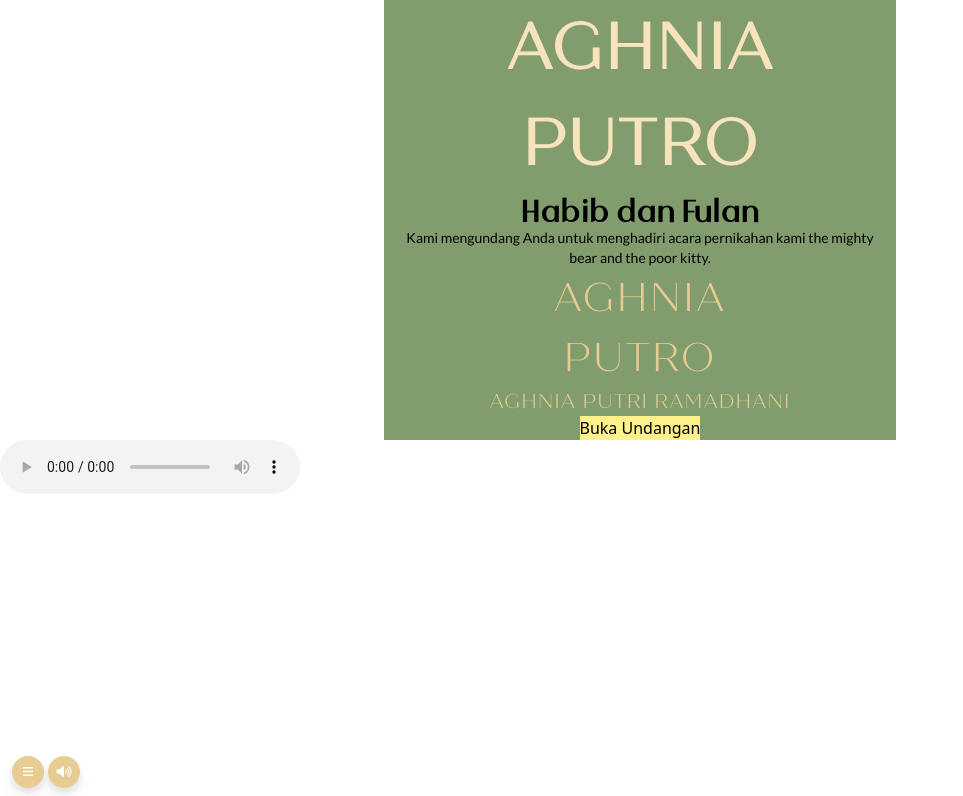
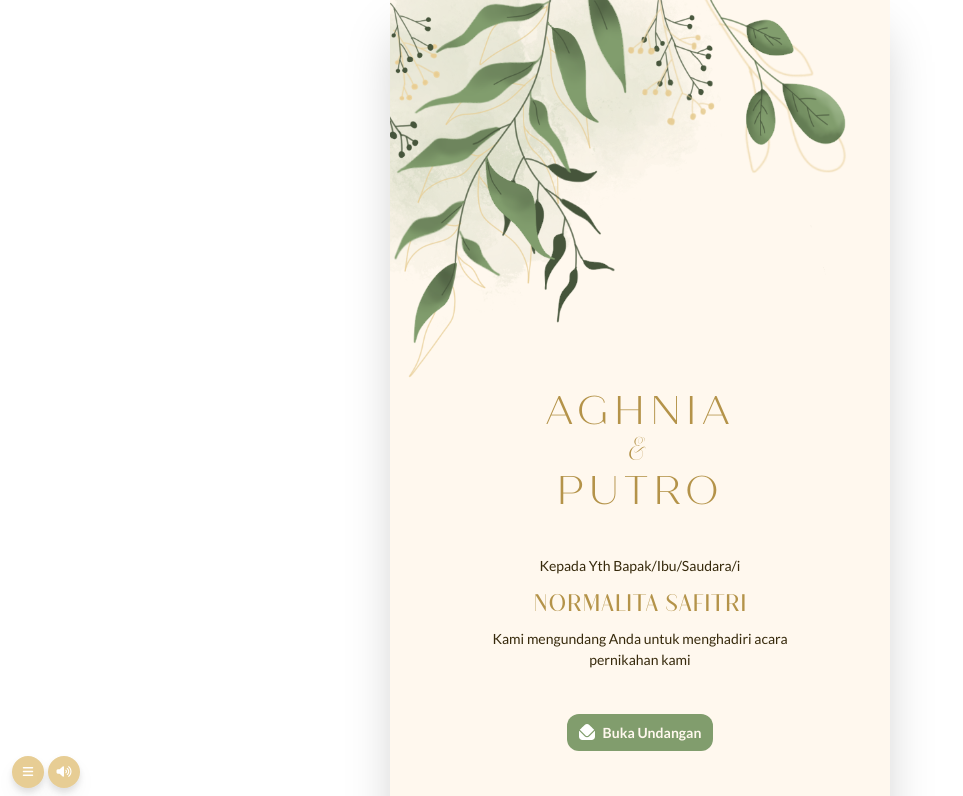
Before and after one commit to riomabox/ap-wedding, a website: page public/index.html in a window 1280 px wide. Shown: the top 796 px of the page, without its empty margins (0-963 px from the left). Drawn offline with Linux system fonts and the light colour scheme.

Commit message:
Slicing cover undangan

```diff
--- a/public/index.html
+++ b/public/index.html
@@ -15,13 +15,46 @@
       crossorigin="anonymous"
     ></script>
   </head>
-  <body>
+  <body class="m-auto max-w-mobile-invitation shadow-2xl">
     <section
       id="hero"
-      class="flex h-full w-full items-center justify-center text-center"
+      class="flex h-full w-full flex-col items-center justify-center bg-neutral-White pb-12 text-center"
     >
+      <!-- floral ornament -->
+      <div>
+        <img src="../public/images/floralornament-cover.png" />
+      </div>
+
+      <!-- cover-body -->
+      <div class="m-auto flex flex-col items-center gap-11">
+        <!-- nama-pengantin -->
+        <div class="MainTitle text-secondary-Brl-03">
+          <p>AGHNIA</p>
+          <p class="SubTitle">&</p>
+          <p>PUTRO</p>
+        </div>
+        <!-- invitation-words -->
+        <div class="m-auto flex max-w-xs flex-col items-center gap-2">
+          <p class="Body text-neutral-Black">Kepada Yth Bapak/Ibu/Saudara/i</p>
+          <p class="Heading1 text-secondary-Brl-03">NORMALITA SAFITRI</p>
+          <p class="Body text-neutral-Black">
+            Kami mengundang Anda untuk menghadiri acara pernikahan kami
+          </p>
+        </div>
+        <!-- button -->
+        <div>
+          <button
+            class="BodyBold inline-flex items-center rounded-xl bg-primary-OlderSage px-3 py-2 text-neutral-White"
+            href="#"
+          >
+            <img src="../public/icons/envelope-open.svg" class="mr-2 h-4 w-4" />
+            Buka Undangan
+          </button>
+        </div>
+      </div>
+    </section>
     <main>
-        <div class="m-auto max-w-lg bg-primary-OlderSage px-4">
+      <div class="bg-primary-OlderSage px-4">
         <p
           class="MainTitle bg-primary-OlderSage font-semibold text-secondary-Brl-01"
         >
@@ -45,9 +78,7 @@
           >
             PUTRO
           </p>
-            <p
-              class="font-qslight text-xl tracking-wider text-secondary-Brl-02"
-            >
+          <p class="font-qslight text-xl tracking-wider text-secondary-Brl-02">
             AGHNIA PUTRI RAMADHANI
           </p>
         </div>
@@ -55,7 +86,7 @@
         <button class="bg-yellow-200" href="#">Buka Undangan</button>
       </div>
     </main>
-    </section>
+
     <audio src="songs/Biru.mp3" controls></audio>
     <button
       onclick="buttonHandler()"
--- a/tailwind.config.js
+++ b/tailwind.config.js
@@ -34,16 +34,25 @@ module.exports = {
         },
       },
       fontSize: {
-        'MainTitle' : ['64px', {letterSpacing: '0.1rem'}],
-        'SubTitle' : ['48px'],
-        'Heading1' : '40px',
+        'MainTitle' : ['2.5rem', {letterSpacing: '0.3rem', lineHeight: '100%'}],
+        'SubTitle' : ['1.5rem'],
+        'Heading1' : '24px',
         'Heading2' : ['36px', {letterSpacing: '0.4rem'}],
         'Heading3'  : '36px',
         'Heading4' : ['28px', {letterSpacing: '0.24rem'}],
-        'Body' : '28px',
+        'Body' : '14px',
         'BodyLarge': '36px',
         'BodySmall' : '20px'
       },
+      maxWidth: {
+        'mobile-invitation': '500px',
+      },
+      spacing: {
+        30: '7.5rem'
+      },
+      boxShadow: {
+        'MainTitle-outline': '0 0 0 0.5px #B49349'
+      }
     },
   },
   plugins: [],
```
Also changed, not shown: public/css/tailwind-output.css, public/icons/arrow-left.svg (added), public/icons/arrow-right.svg (added), public/icons/check.svg (added), public/icons/delete.svg (added), public/icons/envelope-open.svg (added), public/images/a-letter.png (added), public/images/basmalah.png (added), public/images/floralornament-cover.png (added), public/images/floralornament-secondcover.png (added), public/images/heart.png (added), public/images/p-letter.png (added), public/images/wedding-ring.png (added). Lines whose indentation alone changed are shown as unchanged.
